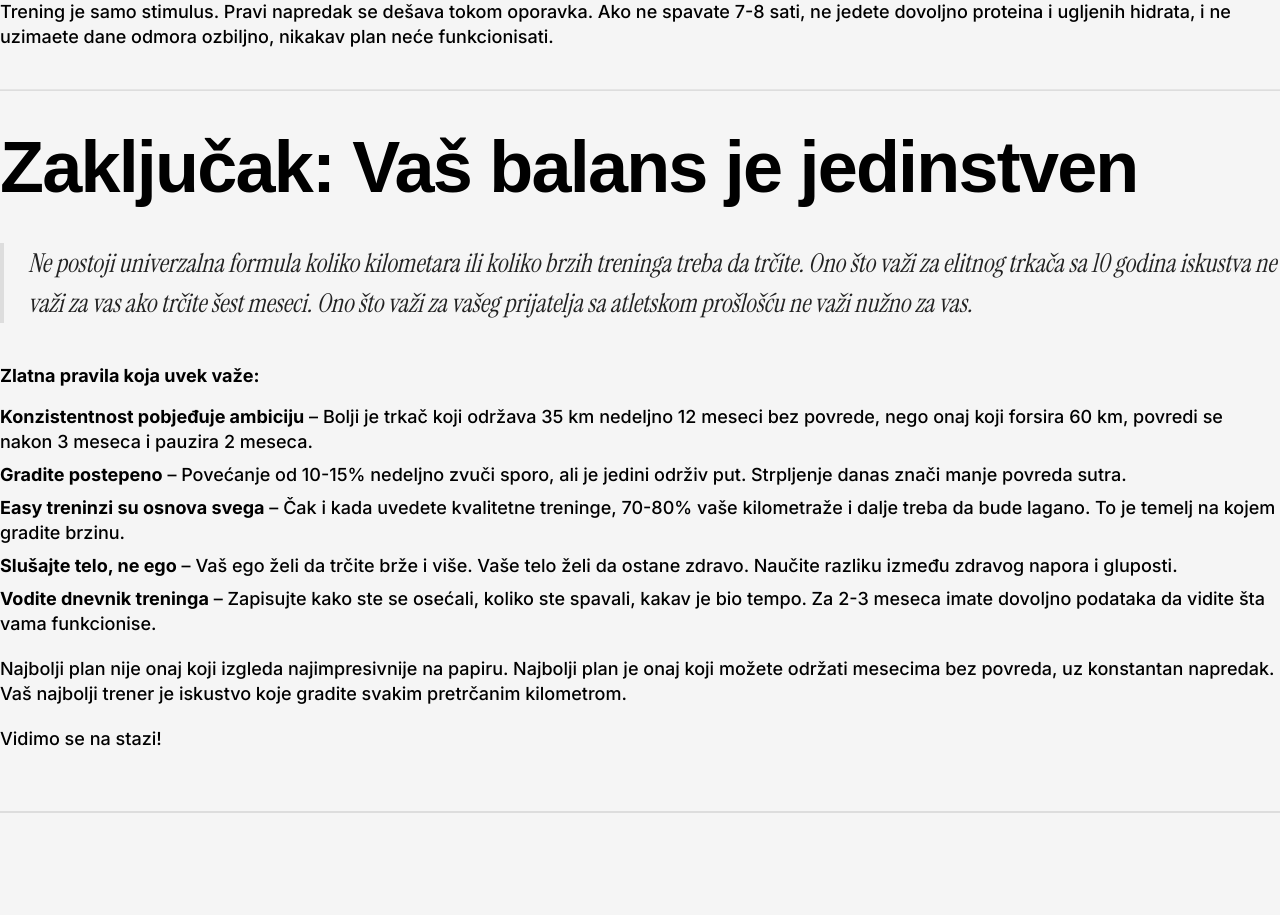
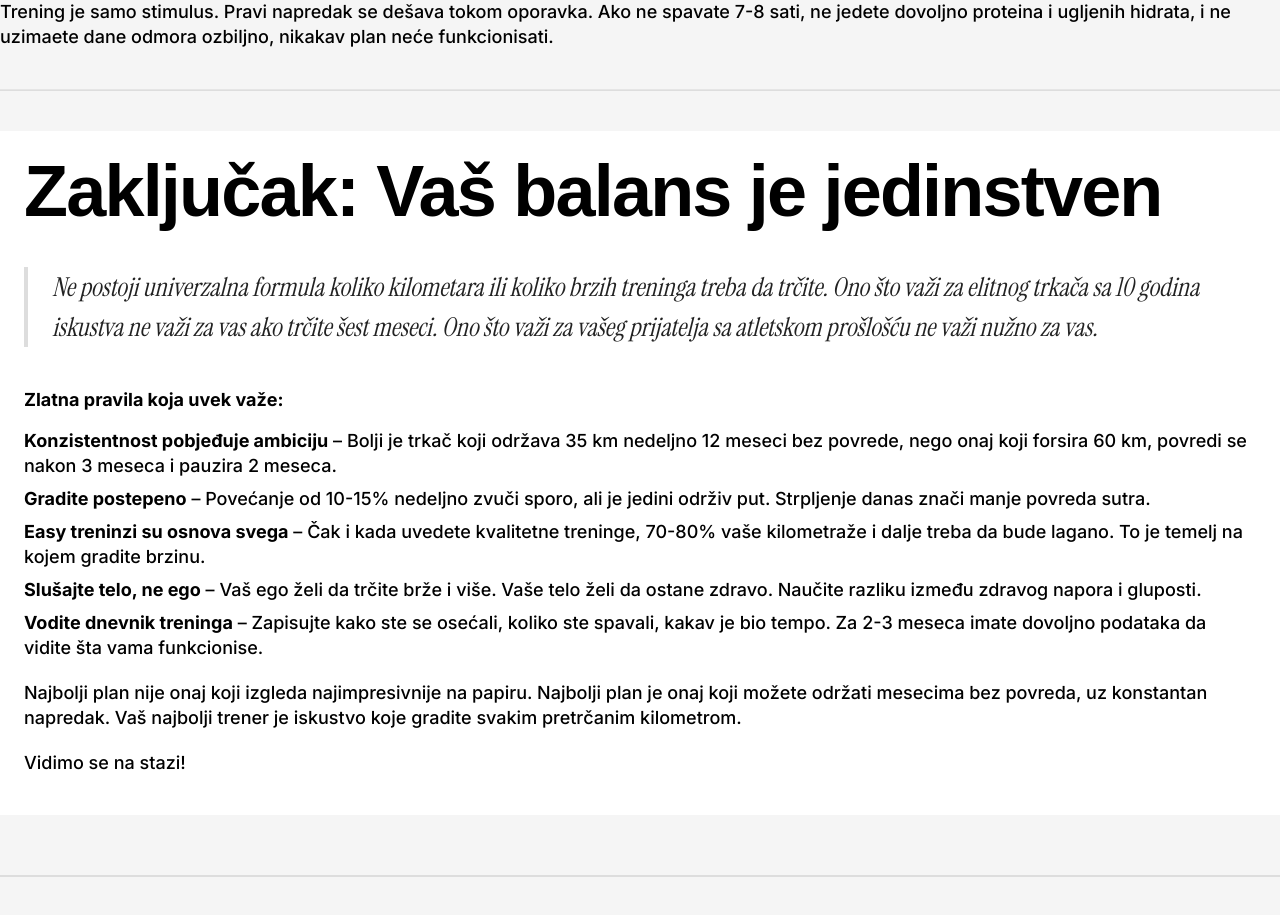
Before and after one commit to krsticzoran/runningstories, a Next.js app: page /trening/kilometraza-ili-kvalitet in a window 1280 px wide. Shown: the part 7020-7935 px from the top of the page. Built offline with nearby package versions, Linux system fonts and the light colour scheme; a web font is replaced by a local one.

Commit message:
feat: add WhiteBox component

```diff
--- a/components/mdx/mdx-components.tsx
+++ b/components/mdx/mdx-components.tsx
@@ -3,6 +3,7 @@ import { TableComponent } from "./table-component";
 import { ImageComponent } from "./image-component";
 import { Highlight } from "./highlight";
 import { BlockQuote } from "./BlockQuote";
+import { WhiteBox } from "./white-box";
 
 export const mdxComponents: MDXComponents = {
   h1: ({ children }) => (
@@ -85,4 +86,5 @@ export const mdxComponents: MDXComponents = {
   ImageComponent: (props) => <ImageComponent {...props} />,
   Highlight: (props) => <Highlight {...props} />,
   BlockQuote: (props) => <BlockQuote {...props} />,
+  WhiteBox: (props) => <WhiteBox {...props} />,
 };
--- /dev/null
+++ b/components/mdx/white-box.tsx
@@ -0,0 +1,8 @@
+interface WhiteBoxProps {
+  children: React.ReactNode;
+  className?: string;
+}
+
+export function WhiteBox({ children, className = "" }: WhiteBoxProps) {
+  return <div className={`bg-white px-6 py-10 ${className}`}>{children}</div>;
+}
--- a/content/posts/trening/kilometraza-ili-kvalitet/index.mdx
+++ b/content/posts/trening/kilometraza-ili-kvalitet/index.mdx
@@ -203,6 +203,8 @@ Trening je samo stimulus. Pravi napredak se dešava tokom oporavka. Ako ne spava
 
 ---
 
+<WhiteBox>
+
 ## Zaključak: Vaš balans je jedinstven
 
 <BlockQuote text="Ne postoji univerzalna formula koliko kilometara ili koliko brzih treninga treba da trčite. Ono što važi za elitnog trkača sa 10 godina iskustva ne važi za vas ako trčite šest meseci. Ono što važi za vašeg prijatelja sa atletskom prošlošću ne važi nužno za vas." />
@@ -224,3 +226,5 @@ Trening je samo stimulus. Pravi napredak se dešava tokom oporavka. Ako ne spava
 Najbolji plan nije onaj koji izgleda najimpresivnije na papiru. Najbolji plan je onaj koji možete održati mesecima bez povreda, uz konstantan napredak. Vaš najbolji trener je iskustvo koje gradite svakim pretrčanim kilometrom.
 
 Vidimo se na stazi!
+
+</WhiteBox>
```
Also changed, not shown: .velite/posts.json.
